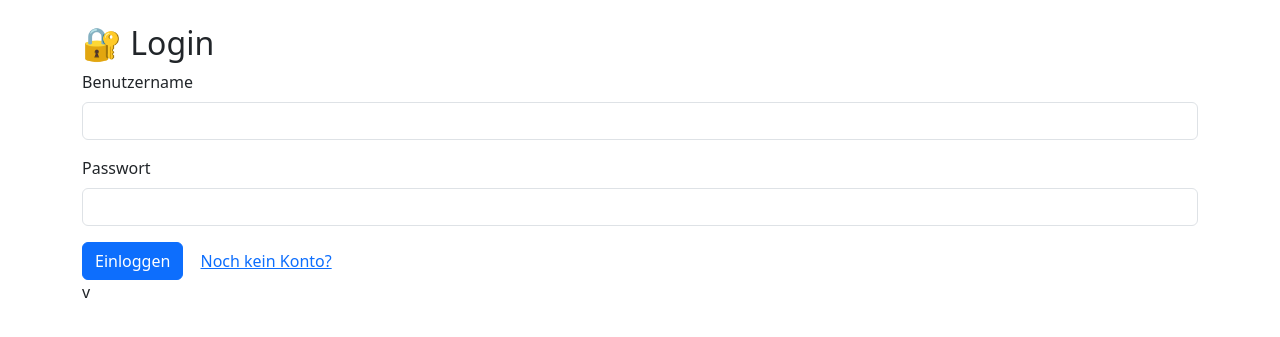
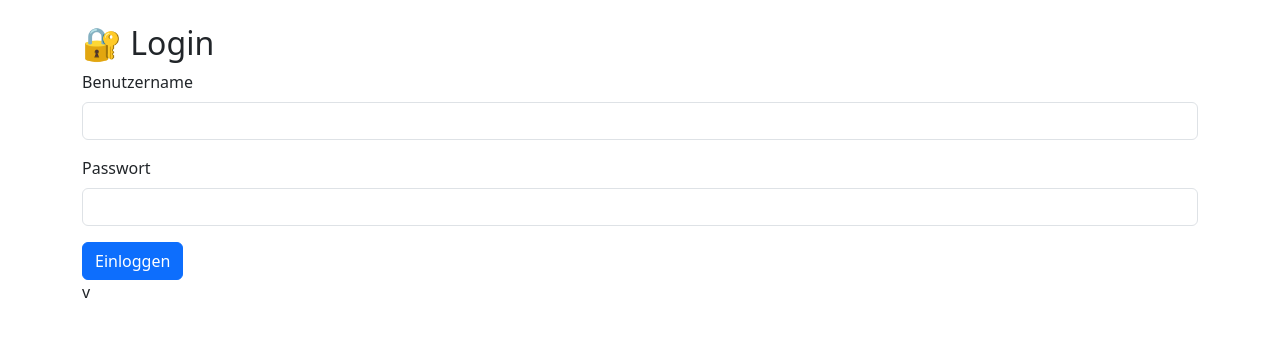
Before and after one commit to Kitanga84/Serwer, a Flask app: page /login in a window 1280 px wide. Shown: the part 62-399 px from the top of the page. Run offline with Flask 3, Linux system fonts and the light colour scheme.

Commit message:
Update login.html

```diff
--- a/templates/login.html
+++ b/templates/login.html
@@ -1,6 +1,5 @@
 {% extends "base.html" %}
 {% block title %}Login{% endblock %}
-
 {% block content %}
 <h2>🔐 Login</h2>
 <form method="POST">
@@ -12,7 +11,6 @@
     <label class="form-label">Passwort</label>
     <input type="password" name="password" class="form-control" required>
   </div>
-  <button type="submit" class="btn btn-primary">Einloggen</button>
-  <a href="{{ url_for('register') }}" class="btn btn-link">Noch kein Konto?</a>
+  <button class="btn btn-primary">Einloggen</button>
 </form>
 {% endblock %}
```
